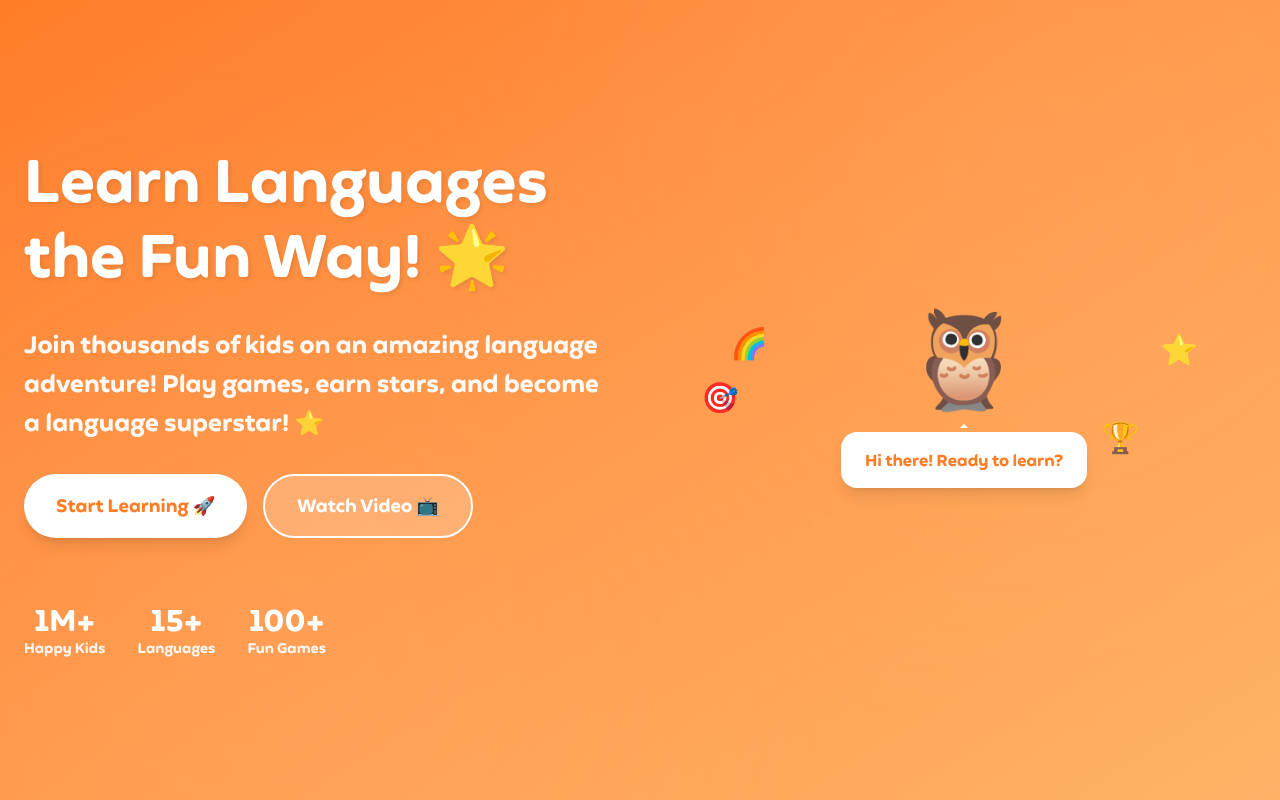
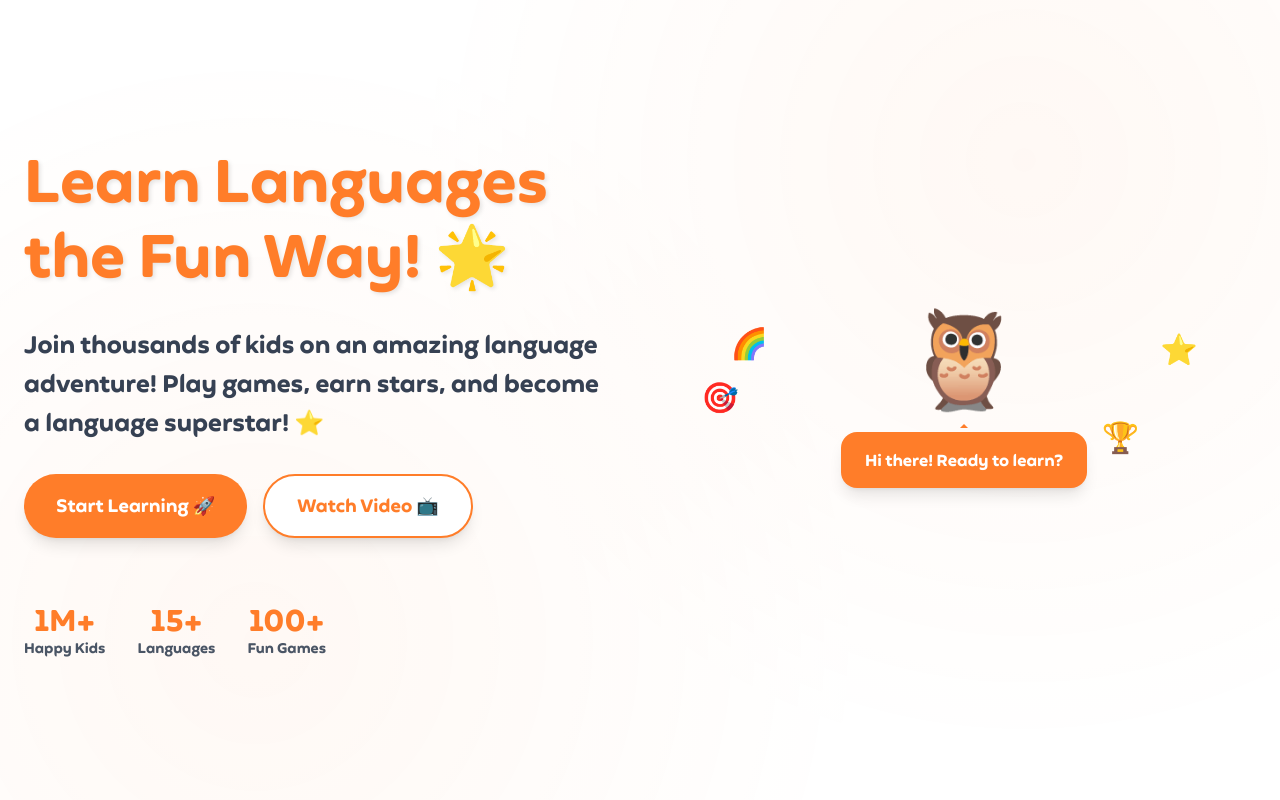
Before and after one commit to wahallu/SPM-Language-Learning, a Next.js app in the folder frontend/: page / in a window 1280 px wide. Built offline with nearby package versions, Linux system fonts and the light colour scheme.

Commit message:
Refactor Hero component with enhanced layout and styling for improved user engagement

```diff
--- a/frontend/src/app/page.js
+++ b/frontend/src/app/page.js
@@ -1,17 +1,115 @@
-import React from 'react'
-import Header from './Components/Header'
-import Hero from './Home/Hero'
-import Footer from './Components/Footer'
+'use client'
 
-const Home = () => {
+import React from 'react';
+
+const Hero = () => {
   return (
-    <div>
+    <section className="bg-white min-h-screen flex items-center relative overflow-hidden">
+      {/* Background decorative elements */}
+      <div className="absolute inset-0 bg-gradient-radial from-[#FF7D29]/10 via-transparent to-transparent opacity-50"></div>
 
-      <Hero />
+      <div className="max-w-7xl mx-auto px-6 w-full relative z-10">
+        <div className="grid lg:grid-cols-2 gap-16 items-center">
+          {/* Left Content */}
+          <div className="text-[#FF7D29] space-y-8">
+            <h1 className="text-5xl lg:text-6xl font-bold leading-tight text-shadow-lg">
+              Learn Languages the Fun Way! 🌟
+            </h1>
 
+            <p className="text-xl lg:text-2xl leading-relaxed text-gray-700">
+              Join thousands of kids on an amazing language adventure!
+              Play games, earn stars, and become a language superstar! ⭐
+            </p>
 
-    </div>
-  )
-}
+            {/* Action Buttons */}
+            <div className="flex flex-col sm:flex-row gap-4">
+              <button className="bg-[#FF7D29] text-white px-8 py-4 rounded-full font-bold text-lg shadow-lg hover:shadow-xl hover:-translate-y-1 transition-all duration-300 transform hover:bg-[#FF6B14]">
+                Start Learning 🚀
+              </button>
+              <button className="bg-white text-[#FF7D29] border-2 border-[#FF7D29] px-8 py-4 rounded-full font-bold text-lg hover:bg-[#FF7D29] hover:text-white hover:-translate-y-1 transition-all duration-300 transform shadow-lg">
+                Watch Video 📺
+              </button>
+            </div>
 
-export default Home
+            {/* Stats */}
+            <div className="flex justify-center lg:justify-start gap-8 pt-8">
+              <div className="text-center">
+                <div className="text-3xl font-bold text-[#FF7D29]">1M+</div>
+                <div className="text-sm text-gray-600">Happy Kids</div>
+              </div>
+              <div className="text-center">
+                <div className="text-3xl font-bold text-[#FF7D29]">15+</div>
+                <div className="text-sm text-gray-600">Languages</div>
+              </div>
+              <div className="text-center">
+                <div className="text-3xl font-bold text-[#FF7D29]">100+</div>
+                <div className="text-sm text-gray-600">Fun Games</div>
+              </div>
+            </div>
+          </div>
+
+          {/* Right Content - Mascot */}
+          <div className="relative flex justify-center items-center">
+            {/* Main Mascot */}
+            <div className="text-center relative z-10">
+              <div className="text-8xl mb-6 animate-bounce">
+                🦉
+              </div>
+
+              {/* Speech Bubble */}
+              <div className="bg-[#FF7D29] text-white px-6 py-4 rounded-2xl font-bold relative shadow-lg max-w-xs mx-auto">
+                Hi there! Ready to learn?
+                <div className="absolute -top-2 left-1/2 transform -translate-x-1/2 w-0 h-0 border-l-4 border-r-4 border-b-4 border-transparent border-b-[#FF7D29]"></div>
+              </div>
+            </div>
+
+            {/* Floating Elements */}
+            <div className="absolute inset-0 pointer-events-none">
+              <span className="absolute top-[10%] left-[10%] text-3xl animate-float">🌈</span>
+              <span className="absolute top-[20%] right-[10%] text-3xl animate-float-delayed-1">⭐</span>
+              <span className="absolute bottom-[30%] left-[5%] text-3xl animate-float-delayed-2">🎯</span>
+              <span className="absolute bottom-[10%] right-[20%] text-3xl animate-float-delayed-3">🏆</span>
+            </div>
+          </div>
+        </div>
+      </div>
+
+      <style jsx>{`
+        .text-shadow-lg {
+          text-shadow: 2px 2px 4px rgba(0, 0, 0, 0.1);
+        }
+
+        @keyframes float {
+          0%, 100% { transform: translateY(0px); }
+          50% { transform: translateY(-20px); }
+        }
+
+        .animate-float {
+          animation: float 3s ease-in-out infinite;
+        }
+
+        .animate-float-delayed-1 {
+          animation: float 3s ease-in-out infinite;
+          animation-delay: 0.5s;
+        }
+
+        .animate-float-delayed-2 {
+          animation: float 3s ease-in-out infinite;
+          animation-delay: 1s;
+        }
+
+        .animate-float-delayed-3 {
+          animation: float 3s ease-in-out infinite;
+          animation-delay: 1.5s;
+        }
+
+        .bg-gradient-radial {
+          background: radial-gradient(circle at 20% 80%, rgba(255, 125, 41, 0.1) 0%, transparent 50%),
+                      radial-gradient(circle at 80% 20%, rgba(255, 125, 41, 0.1) 0%, transparent 50%);
+        }
+      `}</style>
+    </section>
+  );
+};
+
+export default Hero;
```
